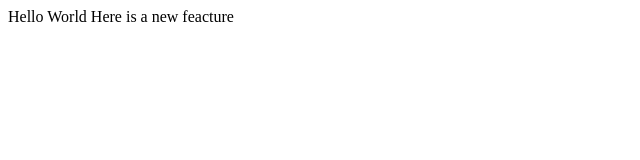
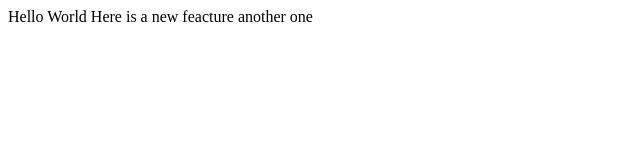
Before and after one commit to NichWayoe/lecture1, a plain HTML site: page index.html in a window 1280 px wide. Shown: the full height of the page, 0-640 px from the left. Drawn offline with Linux system fonts and the light colour scheme.

Commit message:
Added another line

```diff
--- a/index.html
+++ b/index.html
@@ -8,5 +8,6 @@
 <body>
     Hello World
     Here is a new feacture
+    another one
 </body>
 </html>
```
